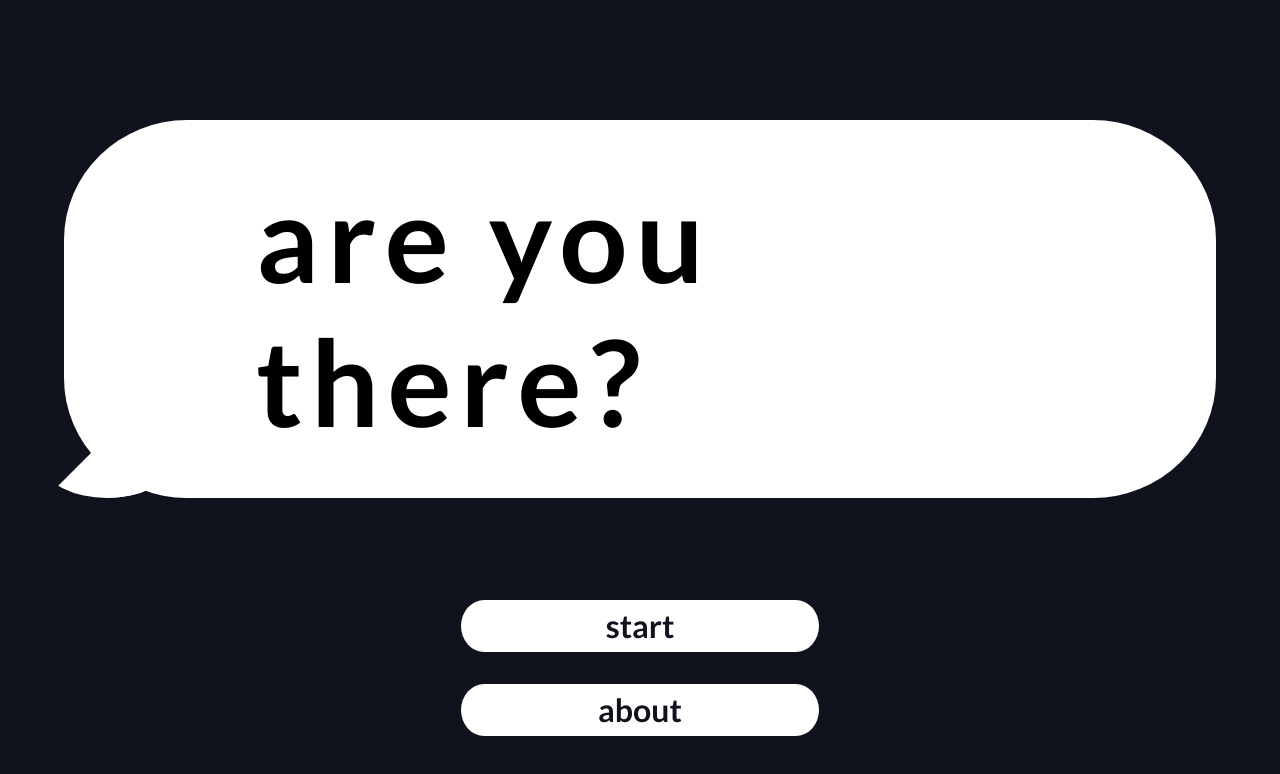
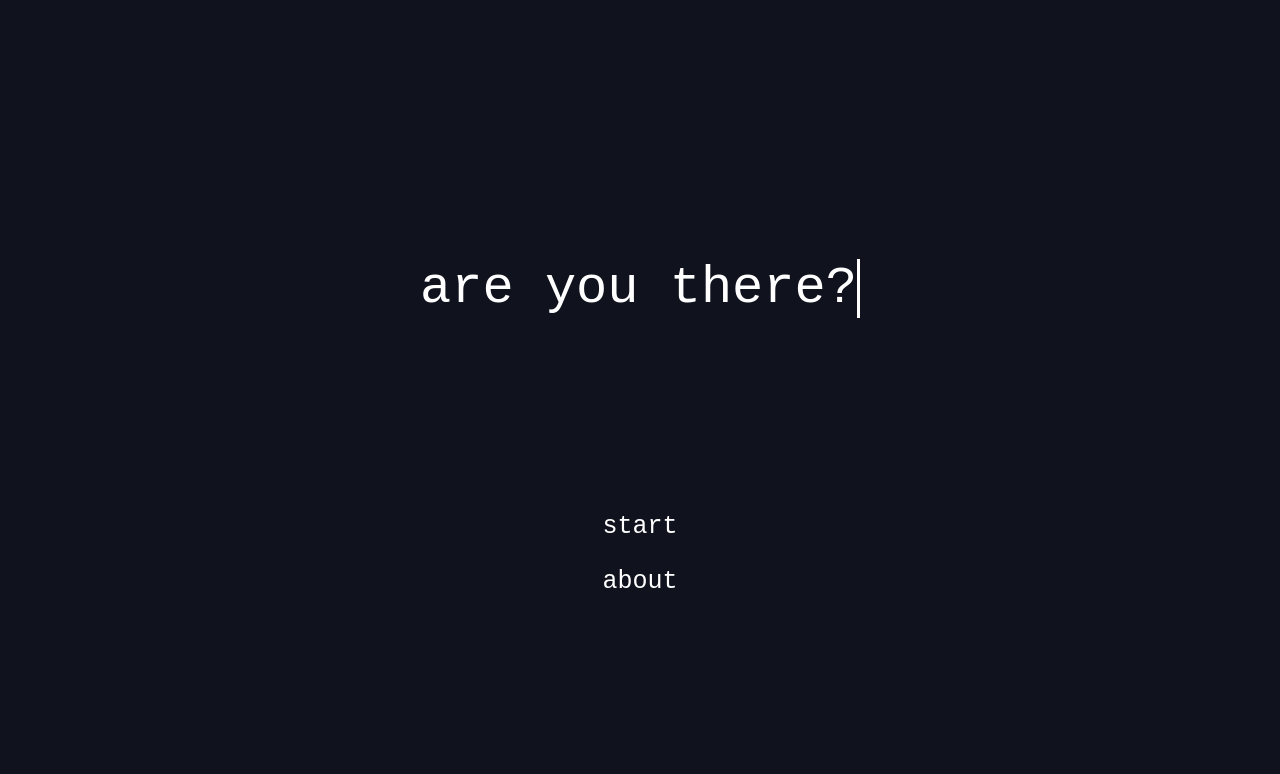
Before and after one commit to jjasminew/are-you-there, a plain HTML site: page index.html in a window 1280 px wide. Drawn offline with Linux system fonts and the light colour scheme.

Commit message:
Coded the front page

```diff
--- a/index.html
+++ b/index.html
@@ -15,10 +15,10 @@
 
 
 
-  <div class="chat">
-  <div class="them">
-    <blockquote>are you there?</blockquote>
-  </div>
+  <div class="wrapper">
+    <div class="typing-demo">
+      are you there?
+    </div>
 </div>
 
   <h1 class="startBtn"><a href="start.html">start</a></h1>
--- a/style.css
+++ b/style.css
@@ -7,6 +7,36 @@ html, body {
 
 body{
   background: #10121E;
+}
+
+.wrapper {
+  height: 72vh;
+  /*This part is important for centering*/
+  display: grid;
+  place-items: center;
+}
+
+.typing-demo {
+  color: #FFFFFF;
+  width: 14ch;
+  animation: typing 2s steps(22), blink .5s step-end infinite alternate;
+  white-space: nowrap;
+  overflow: hidden;
+  border-right: 3px solid;
+  font-family: monospace;
+  font-size: 4em;
+}
+
+@keyframes typing {
+  from {
+    width: 0
+  }
+}
+
+@keyframes blink {
+  50% {
+    border-color: transparent
+  }
 }
 
 .chat blockquote {
@@ -44,37 +74,36 @@ blockquote:last-child::before {
 
 .startBtn{
   text-align: center;
-  font-family: 'Lato', sans-serif;
-  font-size: 32px;
-  font-weight: 700;
-  border-radius: 3.5ex/2em;
-  padding-top: 0.5%;
-  padding-bottom: 0.5%;
-  margin-left: 36%;
-  margin-right: 36%;
-  background: #FFFFFF;
+  font-family: monospace;
+  font-weight: 400;
+  font-size: 25px;
+  margin-top: -5%;
+  margin-bottom: 2%;
 }
 
 .aboutBtn{
-  margin-top: 2.5%;
   text-align: center;
-  font-family: 'Lato', sans-serif;
-  font-size: 32px;
-  font-weight: 700;
-  border-radius: 3.5ex/2em;
-  padding-top: 0.5%;
-  padding-bottom: 0.5%;
-  margin-left: 36%;
-  margin-right: 36%;
-  background: #FFFFFF;
+  font-family: monospace;
+  font-weight: 400;
+  font-size: 25px;
 }
 
 .startBtn a{
   text-decoration: none;
-  color: #10121E;
+  color: #FFFFFF;
+}
+
+.startBtn a:hover{
+  text-decoration: underline;
+  text-underline-offset: 4px;
 }
 
 .aboutBtn a{
   text-decoration: none;
-  color: #10121E;
+  color: #FFFFFF;
 }
+
+.aboutBtn a:hover{
+  text-decoration: underline;
+  text-underline-offset: 4px;
+}
```
Also changed, not shown: about.html (+5 -1 lines).
